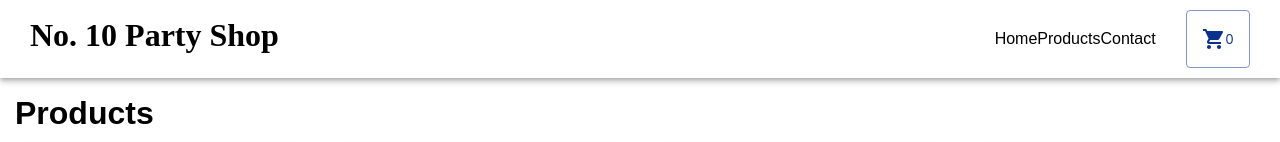
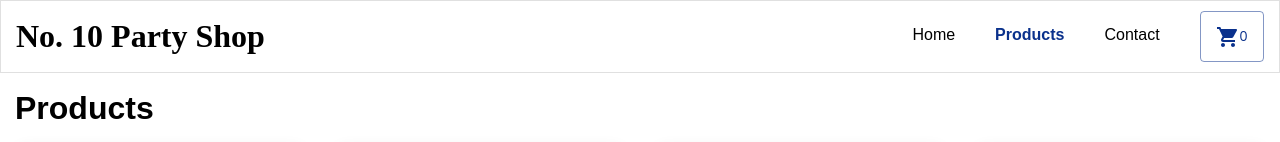
Before and after one commit to seanvarnham/Sample-News-Project, a Next.js app: page /products in a window 1280 px wide. Shown: the top 142 px of the page. Built offline with nearby package versions, Linux system fonts and the light colour scheme.

Commit message:
Completed Nav

```diff
--- a/components/header/Header.tsx
+++ b/components/header/Header.tsx
@@ -21,11 +21,14 @@ const Header = (props: Props) => {
 			<AppBar
 				color="transparent"
 				position="relative"
+				variant="outlined"
 				className={`p-t-sm p-b-sm`}
 			>
-				<div className="container d-flex padding-x">
+				<div className="container">
+					<div className="d-flex margin-x">
 						<div className="cell mob-12 tab-3">
-						<Link href="/">
+							<Link href="/" passHref>
+								<a>
 									<span
 										style={{
 											fontFamily: "Time New Roman, Serif",
@@ -36,6 +39,7 @@ const Header = (props: Props) => {
 										No. 10 Party Shop
 									</span>
 									{/* <Logo /> */}
+								</a>
 							</Link>
 						</div>
 						<div className="cell mob-12 tab-auto">
@@ -45,6 +49,7 @@ const Header = (props: Props) => {
 							{cart && <CartButton cartState={cart} />}
 						</div>
 					</div>
+				</div>
 			</AppBar>
 		</>
 	);
--- a/components/header/Navigation.module.scss
+++ b/components/header/Navigation.module.scss
@@ -1,6 +1,34 @@
+@import "../../styles/scss/helpers";
+
 .navigation {
 	ul {
 		list-style: none;
 		padding: 0;
 	}
 }
+
+.nav {
+	&__item {
+		line-height: 1;
+		font-size: rem-calc(16);
+
+		@include breakpoint(largeUp) {
+			margin: rem-calc(0 10);
+		}
+
+		a {
+			padding: rem-calc(5 10);
+		}
+
+		&:last-of-type {
+			a {
+				padding-right: 0;
+			}
+		}
+
+		[aria-current] {
+			color: $egyptian-blue;
+			font-weight: bolder;
+		}
+	}
+}
--- a/components/header/Navigation.tsx
+++ b/components/header/Navigation.tsx
@@ -1,8 +1,13 @@
+// Externals
+import classNames from "classnames";
 import Link from "next/link";
 import { useRouter } from "next/router";
+
+// Internals
 import nav from "../../lib/data/nav-menu.json";
 import { NavItem } from "../../templates/interfaces";
 
+// Styles
 import classes from "./Navigation.module.scss";
 
 type Props = {
@@ -15,16 +20,32 @@ const Navigation = (props: Props) => {
 
 	const current = router.route;
 
+	const navItemClasses = (url: string) =>
+		classNames(classes.nav__item, {
+			["nav__item--current"]: current === url,
+		});
+
 	return (
 		<nav aria-label={label} className={classes.navigation}>
-			<ul className="d-flex align-right">
+			<ul className="d-flex align-right padding-x">
 				{(nav as NavItem[]) &&
 					nav.map((navItem: NavItem) => {
 						console.log("navItem", navItem);
 						return (
-							<li key={navItem.name}>
+							<li
+								key={navItem.name}
+								className={navItemClasses(navItem.url)}
+							>
 								<Link passHref={true} href={navItem.url}>
-									<a>{navItem.name}</a>
+									<a
+										aria-current={
+											current === navItem.url
+												? true
+												: undefined
+										}
+									>
+										{navItem.name}
+									</a>
 								</Link>
 							</li>
 						);
```
Lines whose indentation alone changed are shown as unchanged.
